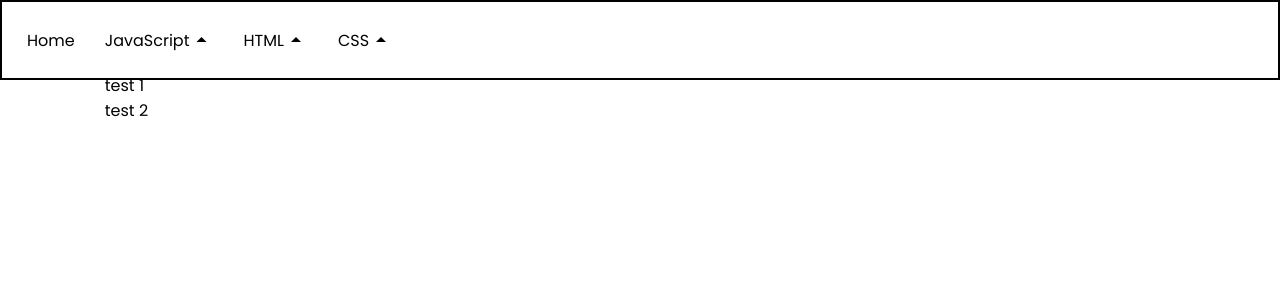
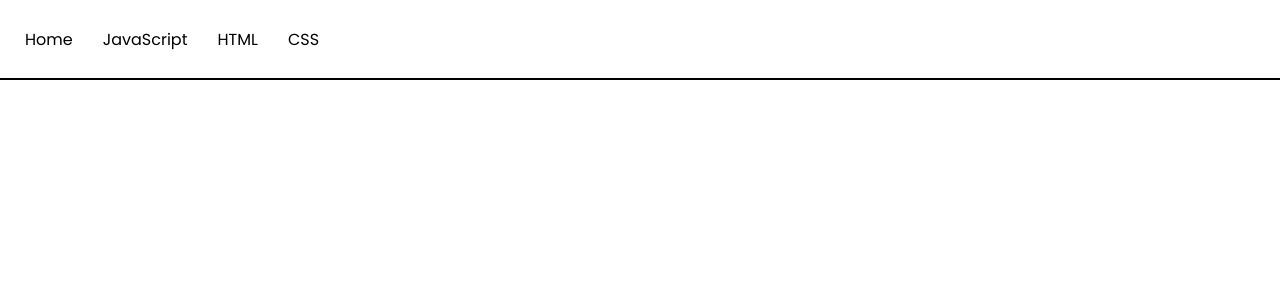
Before and after one commit to alexander-john/blueprint-frontend, a React (Vite) app: page / in a window 1280 px wide. Shown: the top 300 px of the page. Built offline with nearby package versions, Linux system fonts and the light colour scheme.

Commit message:
remove unnecessary effects

```diff
--- a/src/App.jsx
+++ b/src/App.jsx
@@ -1,7 +1,11 @@
 import Navbar from "./Navbar";
 
 function App() {
-    return <Navbar />;
+    return (
+        <div>
+            <Navbar />
+        </div>
+    );
 }
 
 export default App;
--- a/src/Navbar.jsx
+++ b/src/Navbar.jsx
@@ -6,34 +6,13 @@ const Navbar = () => {
                     <a href="#">Home</a>
                 </li>
                 <li class="btn">
-                    <div class="dropdown-container">
-                        <a href="#">JavaScript</a>
-                        <span class="material-symbols-outlined">
-                            arrow_drop_up
-                        </span>
-                    </div>
-                    <div class="dropdown-menu">
-                        <ul>
-                            <li>test 1</li>
-                            <li>test 2</li>
-                        </ul>
-                    </div>
+                    <a href="#">JavaScript</a>
                 </li>
-                <li class="btn dropdown-item">
-                    <div class="dropdown-container">
-                        <a href="#">HTML</a>
-                        <span class="material-symbols-outlined">
-                            arrow_drop_up
-                        </span>
-                    </div>
+                <li class="btn">
+                    <a href="#">HTML</a>
                 </li>
-                <li class="btn dropdown-item">
-                    <div class="dropdown-container">
-                        <a href="#">CSS</a>
-                        <span class="material-symbols-outlined">
-                            arrow_drop_up
-                        </span>
-                    </div>
+                <li class="btn">
+                    <a href="#">CSS</a>
                 </li>
             </ul>
         </nav>
--- a/src/index.css
+++ b/src/index.css
@@ -40,7 +40,7 @@ a:active {
 }
 
 .nav-options {
-  border: black 2px solid;
+  border-bottom: black 2px solid;
   display: flex;
   justify-content: flex-start;
   align-items: center;
@@ -55,12 +55,6 @@ li a {
   height: 100%;
 }
 
-.dropdown-container {
-  display: flex;
-  align-items: center;
-  height: 100%;
-}
-
 /* button */
 
 .btn {
@@ -69,12 +63,3 @@ li a {
   padding: 5px;
   transition: all 500ms ease;
 }
-
-.btn:hover {
-  cursor: pointer;
-  padding: 5px;
-}
-
-.btn:hover span {
-  transform: rotate(180deg);
-}
```
